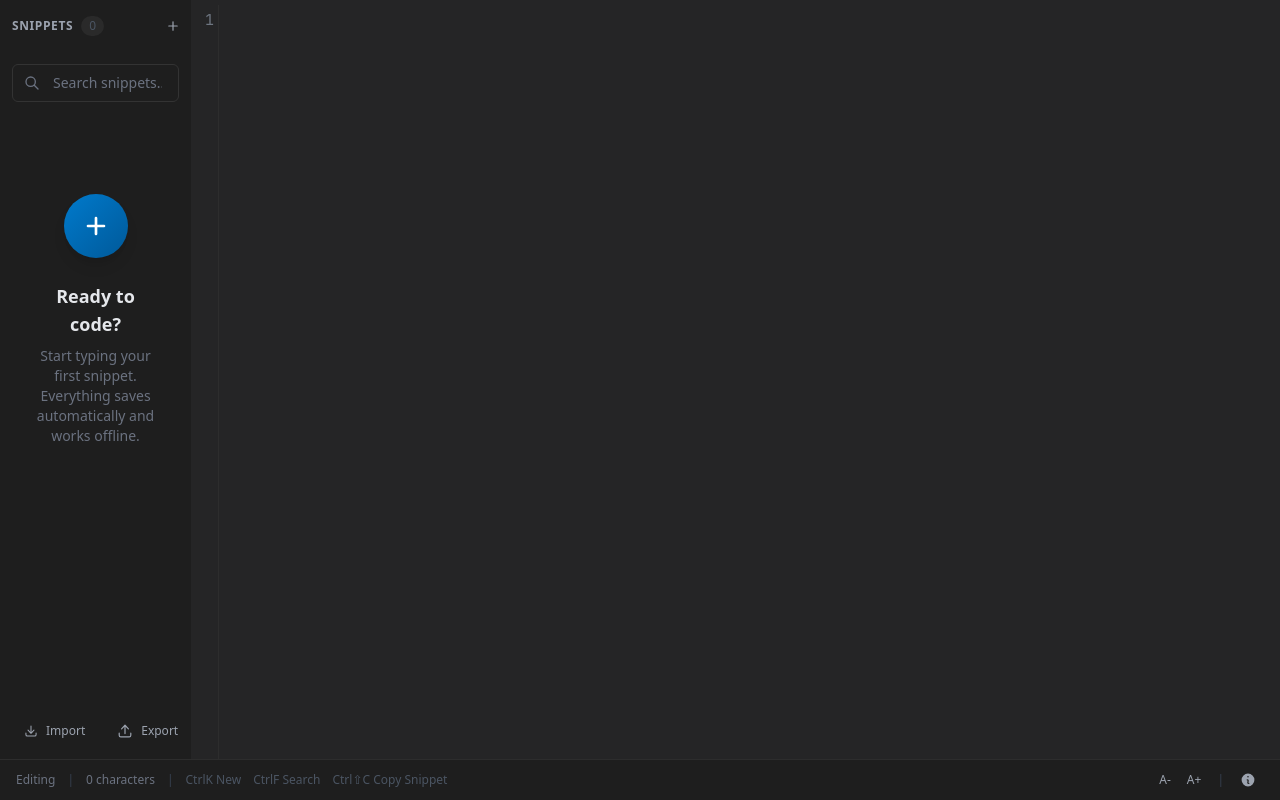
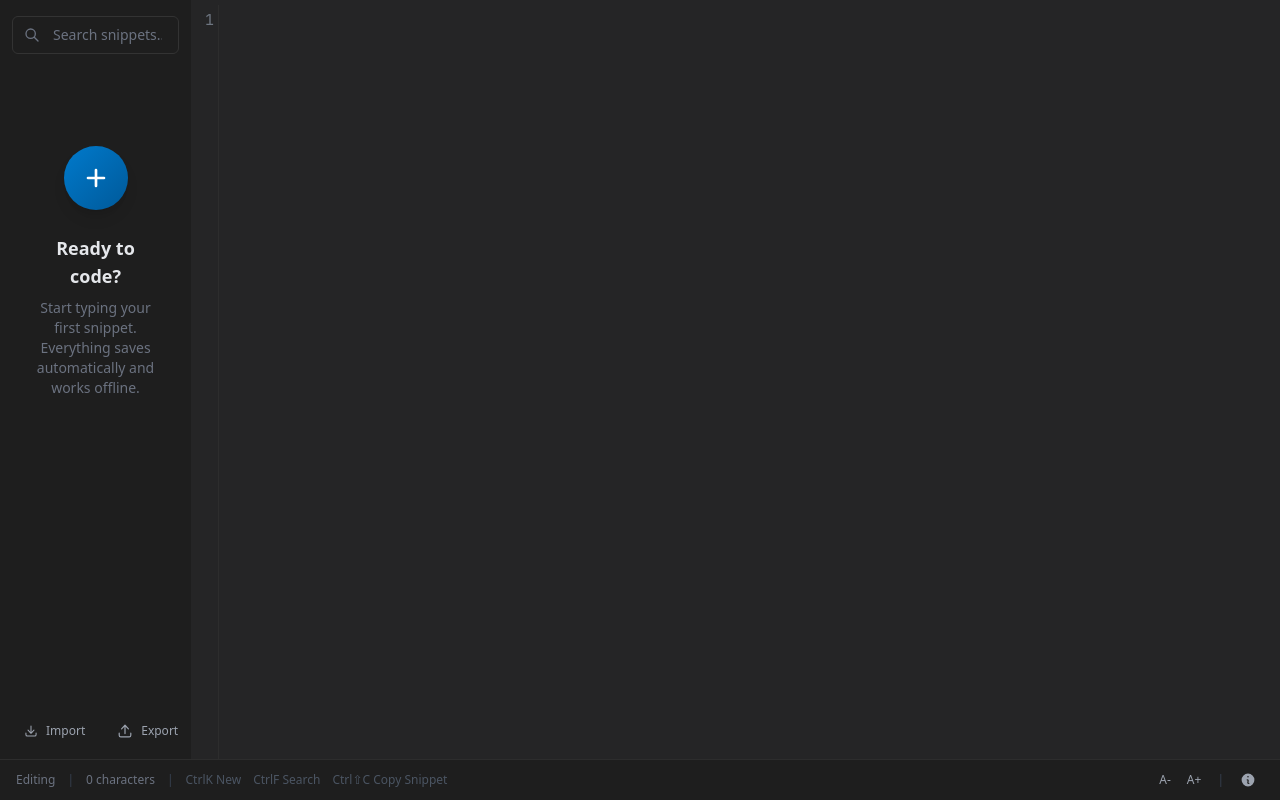
Before and after one commit to wrlannen/snippets, a website with bundled scripts: page public/index.html in a window 1280 px wide. Built offline with nearby package versions, Linux system fonts and the light colour scheme.

Commit message:
fix: Adjust padding in snippet item button and update sidebar layout

```diff
--- a/public/app.js
+++ b/public/app.js
@@ -608,7 +608,7 @@ function buildSnippetItemHtml(snippet, isActive) {
   return `
     <div class="group relative ${containerClasses} transition-all duration-200 rounded-r-md mx-1 my-0.5">
       <button type="button" data-action="open"
-        class="w-full px-3 py-3 text-left transition-colors flex flex-col">
+        class="w-full pl-3 pr-10 py-3 text-left transition-colors flex flex-col">
         <div class="truncate text-sm leading-tight ${titleClasses} mb-1">${escapeHtml(title)}</div>
         ${preview ? `<div class="truncate text-xs leading-tight ${previewClasses} mb-1 font-mono">${escapeHtml(preview)}</div>` : ''}
         <div class="text-xs leading-tight ${dateClasses}">${timestamp}</div>
--- a/public/index.html
+++ b/public/index.html
@@ -135,21 +135,7 @@
     <div class="flex flex-1 min-h-0">
       <!-- Sidebar -->
       <aside class="relative flex w-52 flex-col border-r border-[#252526] bg-[#1e1e1e]">
-        <div class="flex items-center justify-between pl-3 pr-1 py-3">
-          <div class="flex items-center gap-2">
-            <span class="text-xs font-semibold text-gray-400 uppercase tracking-wider">Snippets</span>
-            <span id="snippetCount" class="text-xs text-gray-600 bg-[#2a2a2a] px-2 py-0.5 rounded-full">0</span>
-          </div>
-          <button id="newSnippetBtn"
-            class="p-1.5 text-gray-400 hover:text-white hover:bg-[#3a3a3a] rounded-md transition-colors"
-            title="New Snippet (Cmd+K)">
-            <svg xmlns="http://www.w3.org/2000/svg" viewBox="0 0 20 20" fill="currentColor" class="w-4 h-4">
-              <path
-                d="M10.75 4.75a.75.75 0 00-1.5 0v4.5h-4.5a.75.75 0 000 1.5h4.5v4.5a.75.75 0 001.5 0v-4.5h4.5a.75.75 0 000-1.5h-4.5v-4.5z" />
-            </svg>
-          </button>
-        </div>
-        <div id="searchWrapper" class="p-3">
+        <div id="searchWrapper" class="p-3 pt-4">
           <div class="relative">
             <svg class="absolute left-3 top-1/2 transform -translate-y-1/2 w-4 h-4 text-gray-500 pointer-events-none" fill="none" stroke="currentColor" viewBox="0 0 24 24">
               <path stroke-linecap="round" stroke-linejoin="round" stroke-width="2" d="M21 21l-6-6m2-5a7 7 0 11-14 0 7 7 0 0114 0z"></path>
```
